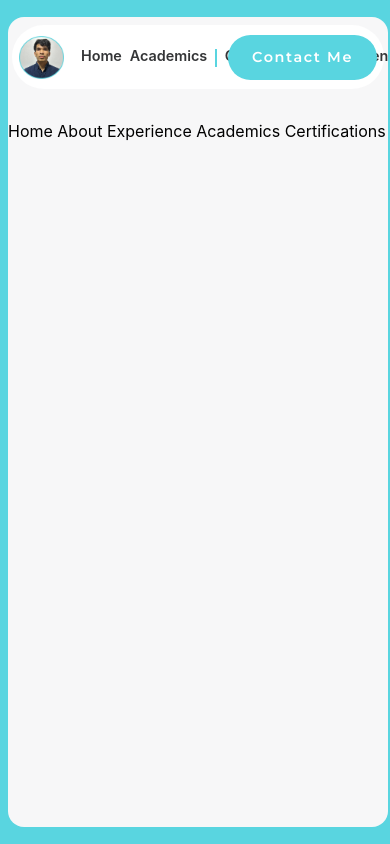
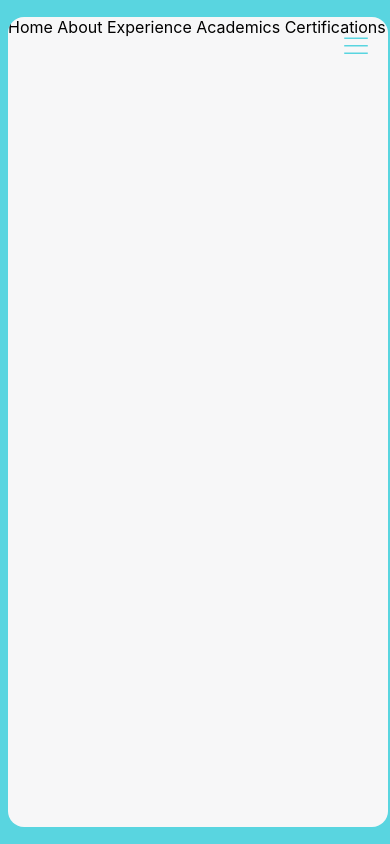
Before and after one commit to kimlj/portfolio, a React (Vite) app: page / in a window 390 px wide. Built offline with nearby package versions, Linux system fonts and the light colour scheme.

Commit message:
repositioned and resize hamburger menu

```diff
--- a/src/navbar.css
+++ b/src/navbar.css
@@ -90,9 +90,25 @@
     cursor: pointer;
 }
 
+.hamburger-icon{
+    width: 1.5rem;
+
+}
 /* display menu hidden initially */
 .hamburger-menu{
     display: none;
+    outline: none;
+    border: none;
+    background-color: transparent;
+    display: inline-block;
+    position: absolute;
+    right: 1rem;
+    top: 2rem;
+    border-radius: 5px;
+}
+.hamburger-menu:hover{
+    cursor: pointer;
+    background-color: white;
 }
 
 /* show menu on specific screen */
@@ -105,6 +121,7 @@
     } */
     #navbar-default{
         width: 98%;
+        margin-top: 1vh;
     }
 }
 
@@ -117,6 +134,9 @@
         display: none;
     } */
     #navbar-default{
-        margin-top: 1vh;
+        display: none;
+    }
+    .hamburger-menu{
+        display: block;
     }
 }
--- a/src/navbar.jsx
+++ b/src/navbar.jsx
@@ -36,7 +36,7 @@ function Navbar() {
         </button > */}
         {/* show menu here */}
         <button className="hamburger-menu" onClick={toggleMenu}>
-            <img src={hamburgerMenuPath} alt="" />
+            <img src={hamburgerMenuPath} alt="" className="hamburger-icon"/>
         </button>
         <div className={`${isMenuOpen ? 'block' : 'hidden'} w-full md:block md:w-auto`} id="navbar-default">
             <img className = "profile" src={profileImagePath} alt="" />
```
